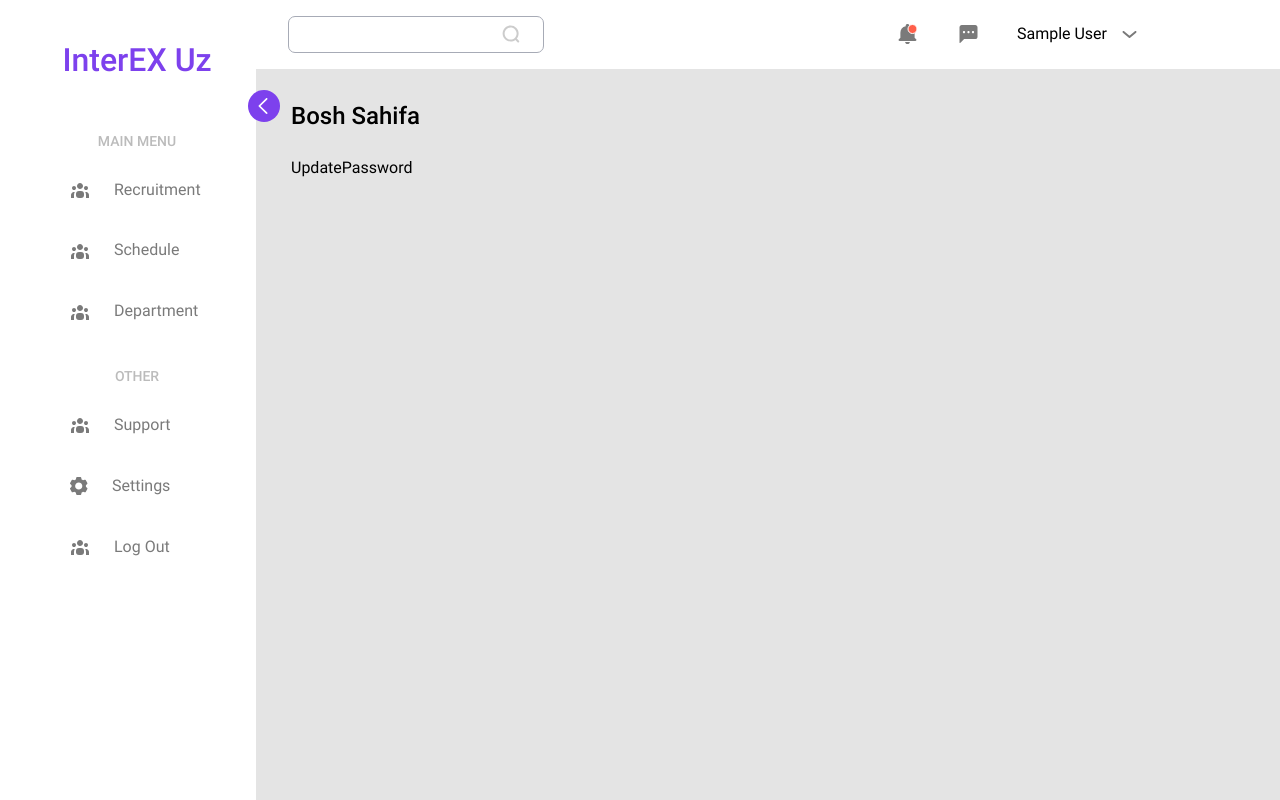
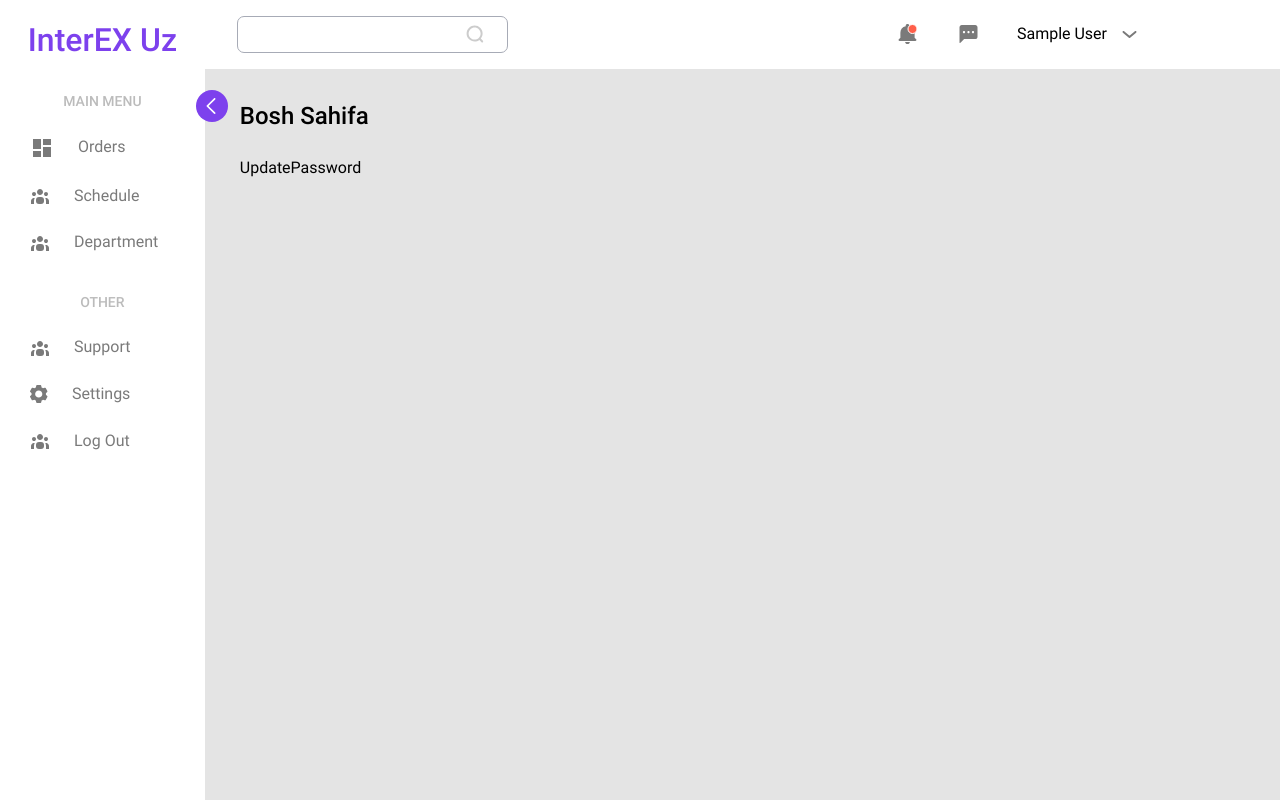
Before and after one commit to IamShawnMan/interex, a React (Create React App) app in the folder client/: page /home in a window 1280 px wide. Built offline with nearby package versions, Linux system fonts and the light colour scheme; sample sign-in values are in the browser's storage.

Commit message:
conflicts completed

```diff
--- /dev/null
+++ b/client/src/assets/icons/DashboardIcon.js
@@ -0,0 +1,22 @@
+import React from "react";
+
+function DashboardIcon({ classname }) {
+  return (
+    <svg
+      width="24"
+      height="24"
+      viewBox="0 0 24 24"
+      fill="none"
+      xmlns="http://www.w3.org/2000/svg"
+      className={classname}
+    >
+      <path
+        d="M3 13H11V3H3V13ZM3 21H11V15H3V21ZM13 21H21V11H13V21ZM13 3V9H21V3H13Z"
+        fill="A7ABB6"
+        className={classname}
+      />
+    </svg>
+  );
+}
+
+export default DashboardIcon;
--- /dev/null
+++ b/client/src/assets/icons/Recruitment.js
@@ -0,0 +1,37 @@
+import React from "react";
+
+function Recruitment({ classname }) {
+  return (
+    <svg
+      width="18"
+      height="16"
+      viewBox="0 0 18 16"
+      fill="none"
+      xmlns="http://www.w3.org/2000/svg"
+      className={classname}
+    >
+      <path
+        d="M2 4C2 4.79112 2.2346 5.56448 2.67412 6.22228C3.11365 6.88008 3.73836 7.39277 4.46927 7.69552C5.20017 7.99827 6.00444 8.07748 6.78036 7.92314C7.55628 7.7688 8.26902 7.38784 8.82842 6.82843C9.38784 6.26902 9.7688 5.55628 9.92314 4.78036C10.0775 4.00444 9.99827 3.20017 9.69552 2.46927C9.39277 1.73836 8.88008 1.11365 8.22228 0.674121C7.56448 0.234596 6.79112 0 6 0C4.93913 0 3.92172 0.421427 3.17157 1.17157C2.42143 1.92172 2 2.93913 2 4Z"
+        fill="#A7ABB6"
+        className={classname}
+      />
+      <rect
+        y="10"
+        width="12"
+        height="6"
+        rx="3"
+        fill="#A7ABB6"
+        className={classname}
+      />
+      <path
+        fillRule="evenodd"
+        clipRule="evenodd"
+        d="M16 4H14V6L12 6V8H14V10H16V8H18V6L16 6V4Z"
+        fill="#A7ABB6"
+        className={classname}
+      />
+    </svg>
+  );
+}
+
+export default Recruitment;
--- a/client/src/components/Layout/Layout.module.css
+++ b/client/src/components/Layout/Layout.module.css
@@ -14,11 +14,11 @@
 .container {
   display: flex;
   flex-direction: column;
-  width: 80%;
+  width: 84%;
   height: 100vh;
   position: absolute;
   top: 0;
-  left: 20%;
+  left: 16%;
   transition: all 600ms ease-in-out;
 }
 
--- a/client/src/components/Layout/Sidebar/Sidebar.js
+++ b/client/src/components/Layout/Sidebar/Sidebar.js
@@ -5,6 +5,8 @@ import UsersIcon from "../../../assets/icons/UsersIcon";
 import AppContext from "../../../context/AppContext";
 import http from "../../../utils/axios-instance";
 import SettingIcon from "../../../assets/icons/SettingIcon";
+import Recruitment from "../../../assets/icons/Recruitment";
+import DashboardIcon from "../../../assets/icons/DashboardIcon";
 
 function Sidebar(props) {
   const open = props.hasActive;
@@ -28,7 +30,7 @@ function Sidebar(props) {
           {open ? "InterEX Uz" : "IEX Uz"}
         </h1>
       </Link>
-      <div className={styles.mainMenu}>
+      <div className={`${styles.mainMenu} ${styles.linksContainer}`}>
         <p className={`subtitle ${styles.subtitle}`}>MAIN MENU</p>
         {(user.userRole === "SUPER_ADMIN" || user.userRole === "ADMIN") && (
           <Link
@@ -37,7 +39,7 @@ function Sidebar(props) {
               open ? styles.sidebarLinkOpen : styles.sidebarLinkClouse
             }`}
           >
-            <UsersIcon classname={styles.sidebarLinkSvg} />
+            <Recruitment classname={styles.sidebarLinkSvg} />
             {open && <p className="h6">Users</p>}
           </Link>
         )}
@@ -48,29 +50,31 @@ function Sidebar(props) {
               open ? styles.sidebarLinkOpen : styles.sidebarLinkClouse
             }`}
           >
-            <UsersIcon classname={styles.sidebarLinkSvg} />
+            <DashboardIcon classname={styles.sidebarLinkSvg} />
             {open && <p className="h6">Packages</p>}
           </Link>
         )}
-        {(user.userRole === "STORE_OWNER" || user.userRole === "ADMIN") && (
         <Link
           to={"/orders"}
           className={`${styles.sidebarLink} ${
             open ? styles.sidebarLinkOpen : styles.sidebarLinkClouse
           }`}
         >
-            <UsersIcon classname={styles.sidebarLinkSvg} />
+          <DashboardIcon classname={styles.sidebarLinkSvg} />
           {open && <p className="h6">Orders</p>}
         </Link>
-        )}
+
+        {user.userRole === "ADMIN" && (
           <Link
+            to={"/posts"}
             className={`${styles.sidebarLink} ${
               open ? styles.sidebarLinkOpen : styles.sidebarLinkClouse
             }`}
           >
-          <UsersIcon classname={styles.sidebarLinkSvg} />
-          {open && <p className="h6">Recruitment</p>}
+            <DashboardIcon classname={styles.sidebarLinkSvg} />
+            {open && <p className="h6">Posts</p>}
           </Link>
+        )}
         <Link
           className={`${styles.sidebarLink} ${
             open ? styles.sidebarLinkOpen : styles.sidebarLinkClouse
@@ -88,7 +92,7 @@ function Sidebar(props) {
           {open && <p className="h6">Department</p>}
         </Link>
       </div>
-      <div className={styles.other}>
+      <div className={`${styles.other} ${styles.linksContainer}`}>
         <p className={`subtitle ${styles.subtitle}`}>OTHER</p>
         <Link
           className={`${styles.sidebarLink} ${
--- a/client/src/components/Layout/Sidebar/Sidebar.module.css
+++ b/client/src/components/Layout/Sidebar/Sidebar.module.css
@@ -1,18 +1,24 @@
 .sidebar {
   position: absolute;
-  width: 20%;
+  width: 16%;
   height: 100vh;
   overflow: scroll;
   left: 0;
   top: 0;
-  padding: 4rem 3.2rem 4rem 5rem;
+  padding: 2rem 1.5rem;
   transition: all 600ms ease-in-out;
   background-color: white;
+}
+.linksContainer {
+  display: flex;
+  flex-direction: column;
+  gap: 0.6rem;
+  margin: 3rem 0 0 0;
 }
 
 .exit {
   width: 9%;
-  padding: 4rem 0 0 0;
+  padding: 2rem 0;
 }
 
 .headerLink {
@@ -26,7 +32,6 @@
 }
 
 .mainMenu {
-  margin: 5rem 0 2.5rem 0;
   width: 100%;
 }
 
@@ -47,7 +52,7 @@
 
 .sidebarLinkClouse {
   text-align: center;
-  padding: 1rem 1.5rem;
+  padding: 0.8rem 1.2rem;
   display: block;
   width: 60%;
   margin: 0 auto;
@@ -55,7 +60,7 @@
 .sidebarLinkOpen {
   display: flex;
   align-items: center;
-  padding: 2rem;
+  padding: 1rem 1.5rem;
   gap: 2.4rem;
 }
 
--- a/client/src/pages/Orders/Orders/Orders.js
+++ b/client/src/pages/Orders/Orders/Orders.js
@@ -1,5 +1,11 @@
 import { useContext, useEffect } from "react";
-import { Link, useLocation, useParams, useSearchParams } from "react-router-dom";
+import {
+  Link,
+  useLocation,
+  useNavigate,
+  useParams,
+  useSearchParams,
+} from "react-router-dom";
 import http from "../../../utils/axios-instance";
 import { useState } from "react";
 import { BasicTable } from "../../../components/Table/BasicTable";
@@ -9,6 +15,7 @@ import { toast } from "react-toastify";
 import Button from "../../../components/Form/FormComponents/Button/Button";
 import { formatDate } from "../../../utils/dateFormatter";
 import Filter from "../../../components/Filter/Filter";
+import styles from "./Orders.module.css";
 function Orders() {
   const { user } = useContext(AppContext);
   const isAdmin = user.userRole === "ADMIN";
@@ -21,9 +28,13 @@ function Orders() {
   const size = searchParams.get("size") || 2;
   const [allQueries, setQueries] = useState(null);
   const { id } = useParams();
-  const  url=
-    ((isAdmin || isSuperAdmin) &&id&& `packages/${id}/orders`) ||((isAdmin || isSuperAdmin) && `orders`)||
-    (isStoreOwner && `orders/myorders`)
+  const navigate = useNavigate();
+
+  const url =
+    (isStoreOwner && `orders/myorders`) ||
+    (isAdmin && id && `packages/${id}/orders`) ||
+    ((isAdmin || isSuperAdmin) && `orders`);
+
   const getAllMyOrders = async (data) => {
     setValue(data?.myOrders?.content);
     setPagination(data?.myOrders?.pagination);
@@ -38,16 +49,16 @@ function Orders() {
     setValue(data?.ordersbyPackage?.content);
     setPagination(data?.ordersbyPackage?.pagination);
   };
-  const changeOrderStatus = async (id,status) => {
+  const changeOrderStatus = async (id, status) => {
     try {
       const res = await http({
         url: `/orders/${id}`,
         method: "PATCH",
         data: {
-          orderStatus: status
+          orderStatus: status,
         },
       });
-      getOrdersByPackageId(allQueries)
+      getOrdersByPackageId(allQueries);
     } catch (error) {
       console.log(error);
     }
@@ -78,42 +89,54 @@ function Orders() {
         return (
           <div>
             {user.userRole === "STORE_OWNER" && (
-             <>
-                <Link style={{textDecoration: "none",color: "white",marginBottom: ".5rem",display: "inline-block",pointerEvents:order.orderStatus!=="NEW"&& "none"}} to={`/orders/${order.id}`}> <Button size="small" disabled={order.orderStatus!=="NEW"?true:false} name="btn">Update</Button></Link>
-              </>
+              <Button
+                size="small"
+                disabled={order.orderStatus !== "NEW" ? true : false}
+                name="btn"
+                onClick={() => {
+                  navigate(`/orders/${order.id}`);
+                }}
+              >
+                Update
+              </Button>
             )}
-            {user.userRole === "ADMIN" && (
-             <div>
-             <span style={{ width: "12rem",paddingBottom:"5px", display:"block"}}  onClick={()=>changeOrderStatus(order.id,"ACCEPTED")}>
+            {user.userRole === "ADMIN" && id && (
+              <div className={styles.actionContainer}>
                 <Button
                   name="btn"
-             disabled={order.orderStatus==="NEW"?false:true}
+                  disabled={order.orderStatus === "NEW" ? false : true}
+                  onClick={() => changeOrderStatus(order.id, "ACCEPTED")}
                 >
                   <>ACCEPTED</>
                 </Button>
-             </span>
-             <span style={{ width: "12rem", display:"block" }}  onClick={()=>changeOrderStatus(order.id,"NOT_EXIST")}>
+
                 <Button
-             disabled={order.orderStatus==="NEW"?false:true}
+                  disabled={order.orderStatus === "NEW" ? false : true}
                   size="small"
                   name="btn"
+                  onClick={() => changeOrderStatus(order.id, "NOT_EXIST")}
                 >
                   <>NOT EXIST</>
                 </Button>
-             </span>
+                <Button
+                  size="small"
+                  name="btn"
+                  onClick={() => {
+                    navigate(`/orders/info/${order.id}`);
+                  }}
+                >
+                  Info
+                </Button>
               </div>
             )}
-                <Link style={{textDecoration: "none",color: "white",display: "block",marginTop: ".5rem"}} to={`/orders/info/${order.id}`}><Button size="small" name="btn">Info</Button></Link>
           </div>
         );
       },
-    }
+    },
   ];
 
-
-
-const filterFn=async(data)=>{
- setQueries(data)
+  const filterFn = async (data) => {
+    setQueries(data);
     const dateCreatedAt = new Date(data?.createdAt);
 
     try {
@@ -129,8 +152,8 @@ const filterFn=async(data)=>{
               : ""
           }`,
         });
-      id&&getOrdersByPackageId(res.data.data)
-      !id&&getAllOrders(res.data.data);
+        id && getOrdersByPackageId(res.data.data);
+        !id && getAllOrders(res.data.data);
       } else if (isStoreOwner) {
         const res = await http(
           `/${url}?page=${page}&size=${size}${
@@ -144,25 +167,23 @@ const filterFn=async(data)=>{
     } catch (error) {
       toast.error(error?.response?.data?.message);
     }
-
-}
-
-
-
+  };
 
   return (
     <Layout pageName="Jo'natmalar Ro'yxati">
       {isStoreOwner && (
-        <Link style={{ display: "block", width: "12rem" }} to="/orders/new">
-          <Button size="small" name="btn">
+        <Button
+          size="small"
+          name="btn"
+          onClick={() => {
+            navigate("/orders/new");
+          }}
+          btnStyle={{ display: "inline-block", width: "12rem" }}
+        >
           Add Order
         </Button>
-        </Link>
       )}
-      <Filter
-
-        filterFn={filterFn}
-      />
+      <Filter filterFn={filterFn} />
       {value?.length > 0 ? (
         <BasicTable
           columns={cols}
--- /dev/null
+++ b/client/src/pages/Orders/Orders/Orders.module.css
@@ -0,0 +1,27 @@
+.infoLink {
+  text-decoration: none;
+  color: white;
+  display: block;
+  margin-top: 0.5rem;
+}
+
+.span {
+  width: 12rem;
+  display: block;
+  padding-bottom: 0.5rem;
+}
+.updateLink {
+  text-decoration: none;
+  color: white;
+  margin-bottom: 0.5rem;
+  display: inline-block;
+}
+.disabled {
+  pointer-events: none;
+}
+
+.actionContainer {
+  display: flex;
+  flex-direction: column;
+  gap: 0.5rem;
+}
```
Also changed, not shown: client/src/components/Form/FormComponents/Button/Button.js (+19 -2 lines), 1 other file (tests, documents, lock files or other folders). Lines whose indentation alone changed are shown as unchanged.
